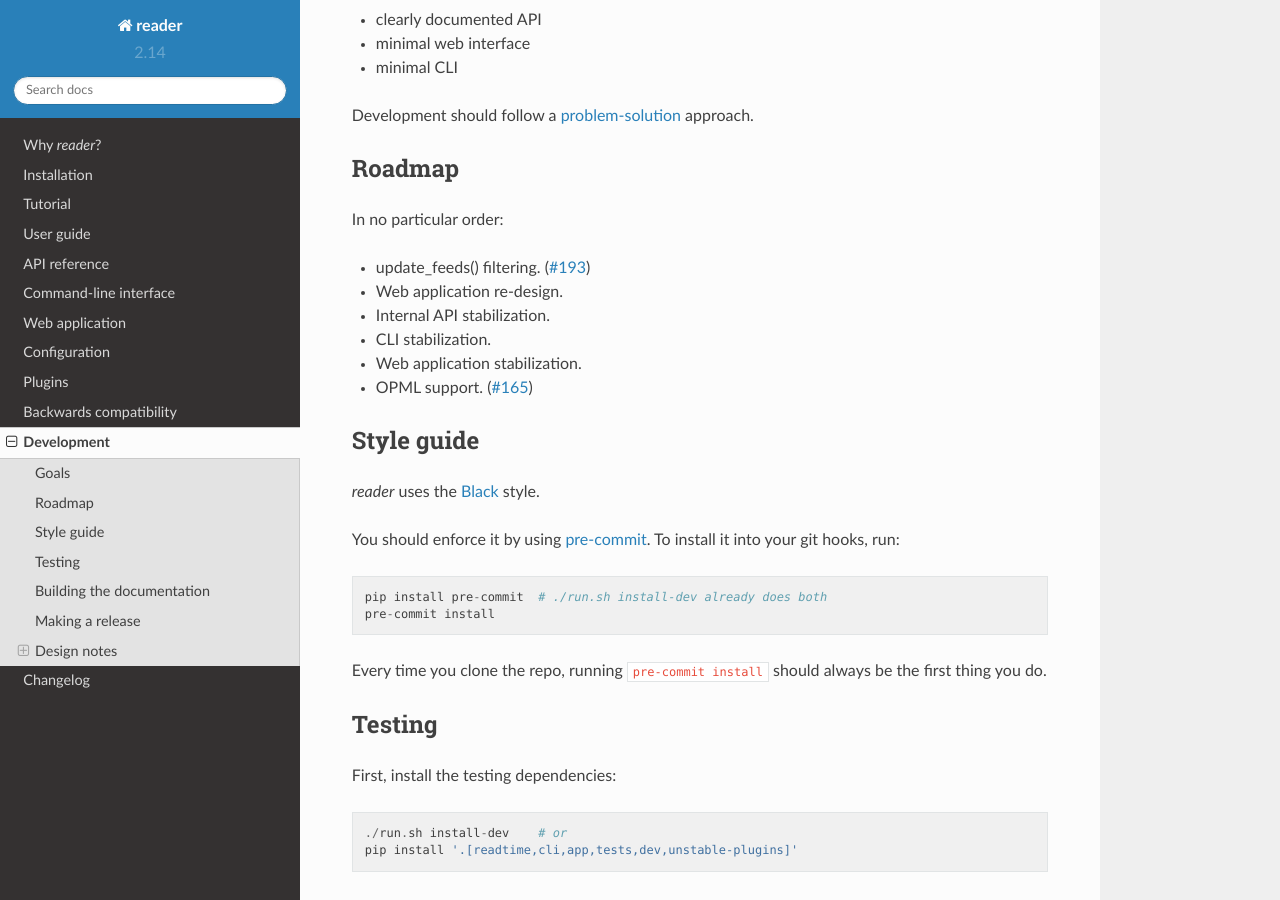
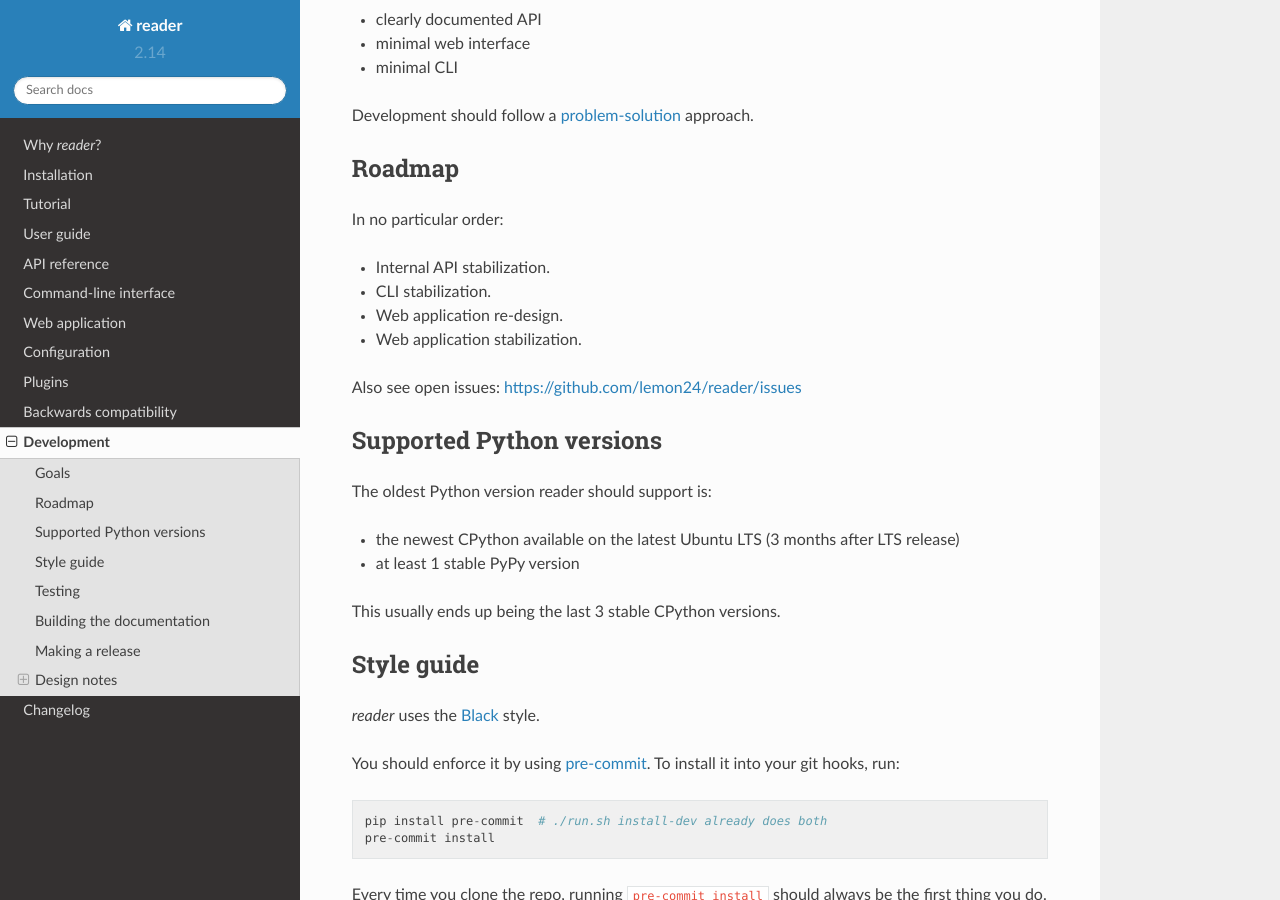
Before and after one commit to Alcides1123/reader, a Sphinx documentation site: the page built from docs/dev.rst, in a window 1280 px wide and 900 px high, scrolled down 256 px. Built offline with Sphinx 7.4.7 and the Read the Docs theme 2.0.0, drawn with Linux system fonts in a browser that asks for light colours.

Commit message:
Docs for #278.

```diff
--- a/docs/dev.rst
+++ b/docs/dev.rst
@@ -22,15 +22,23 @@ Roadmap
 
 In no particular order:
 
-* update_feeds() filtering. (:issue:`193`)
-
-* Web application re-design.
-
 * Internal API stabilization.
 * CLI stabilization.
+* Web application re-design.
 * Web application stabilization.
 
-* OPML support. (:issue:`165`)
+Also see open issues: https://github.com/lemon24/reader/issues
+
+
+Supported Python versions
+-------------------------
+
+The oldest Python version reader should support is:
+
+* the newest CPython available on the latest Ubuntu LTS (3 months after LTS release)
+* at least 1 stable PyPy version
+
+This usually ends up being the last 3 stable CPython versions.
 
 
 Style guide
```
